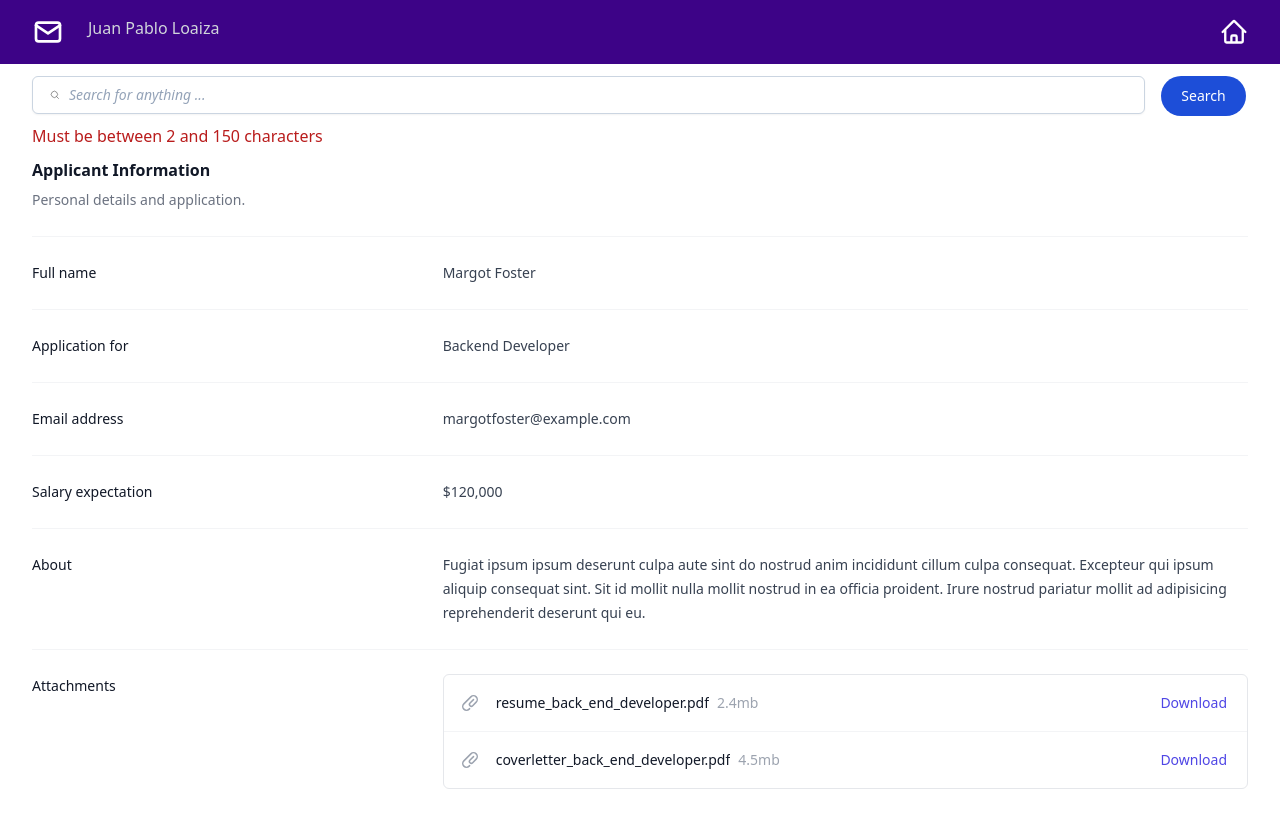
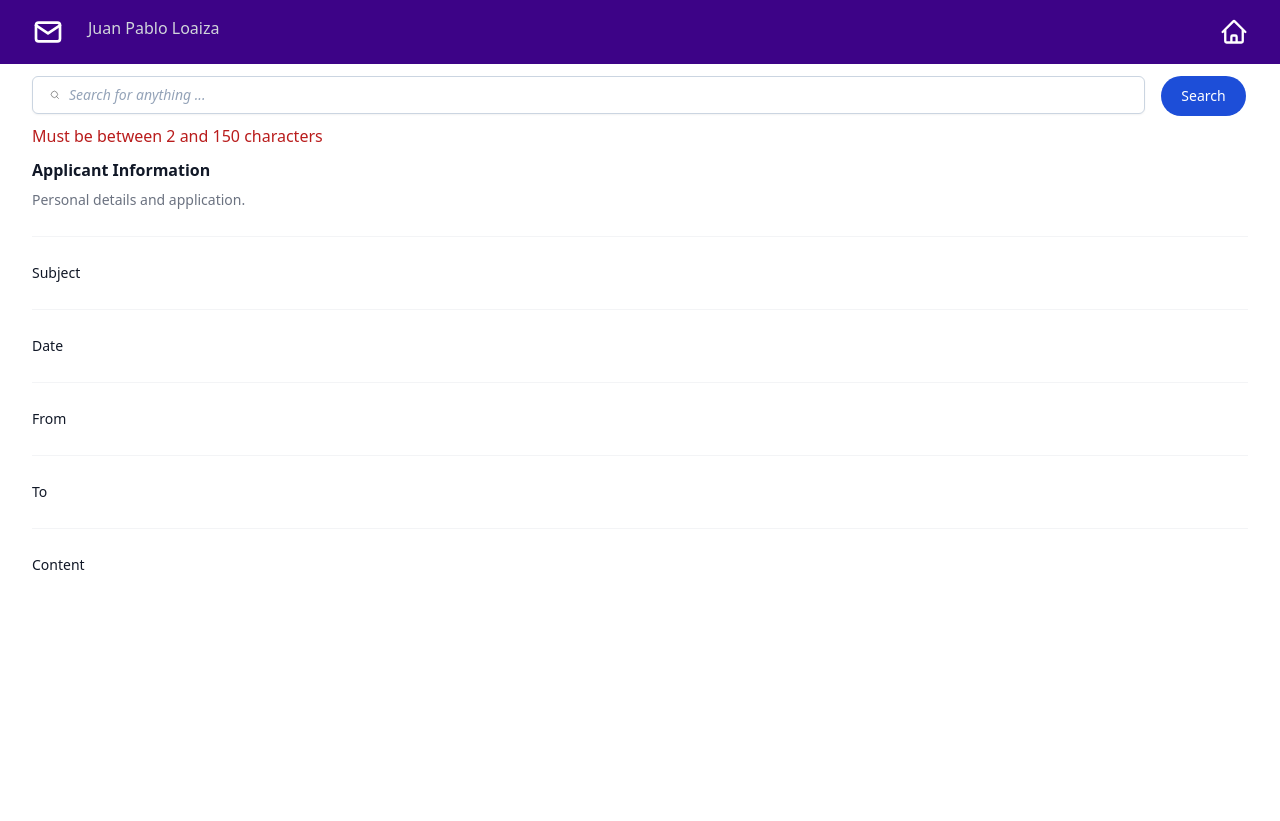
Before and after one commit to JuanPLoaizaC/mail_search, a Vue app in the folder Frontend/: page /mails/1 in a window 1280 px wide. After the commit the page ends 800 px from the top, so only its background shows below. Built offline with nearby package versions, Linux system fonts and the light colour scheme.

Commit message:
Showing the content of an email with the searched phrase in bold type

```diff
--- a/Frontend/src/components/Search.vue
+++ b/Frontend/src/components/Search.vue
@@ -6,12 +6,13 @@ import { useRouter } from "vue-router";
 
 const router = useRouter();
 const useEmail = useEmailStore();
-let { search, emailsList } = storeToRefs(useEmail);
+let { search, emailsList, emailSelected } = storeToRefs(useEmail);
 const { getData } = useGetData();
 
 const searchData = async () => {
   let data = await getData(search);
   emailsList.value = data.emails;
+  emailSelected.value = {};
   router.push("/mails");
 };
 
--- a/Frontend/src/stores/emails.js
+++ b/Frontend/src/stores/emails.js
@@ -4,6 +4,7 @@ import { defineStore } from 'pinia';
 export const useEmailStore = defineStore('email', () => {
   const search = ref('');
   const emailsList = ref([]);
+  const emailSelected = ref({});
 
-  return { search, emailsList };
+  return { search, emailsList, emailSelected };
 });
--- a/Frontend/src/views/ContentEmailView.vue
+++ b/Frontend/src/views/ContentEmailView.vue
@@ -1,14 +1,36 @@
 <script setup>
+import { onMounted } from 'vue';
 import { PaperClipIcon } from '@heroicons/vue/20/solid';
 import { useEmailStore } from '../stores/emails';
 import { storeToRefs } from 'pinia';
 
 const useEmail = useEmailStore();
-const { searchFlag } = storeToRefs(useEmail);
+const { search, emailSelected } = storeToRefs(useEmail);
+
+onMounted(() => {
+  highlightSearchTerm();
+});
 
 const backToEmails = () => {
-  searchFlag.value = true;
+  emailSelected.value = {};
 };
+
+const highlightSearchTerm = () => {
+  let ids = ['subject', 'date', 'from', 'to', 'content'];
+  for (let index = 0; index < ids.length; index++) {
+    const contentElement = document.getElementById(ids[index]);
+    if (contentElement) {
+      const content = contentElement.textContent;
+      const regex = new RegExp(`\\b(${search.value})\\b|(${search.value})`, 'gi');
+      contentElement.innerHTML = content.replace(
+        regex,
+        "<span class='font-bold'>$&</span>"
+      );
+    }
+  }
+};
+
+
 </script>
 
 <template>
@@ -20,55 +42,24 @@ const backToEmails = () => {
     <div class="mt-6 border-t border-gray-100">
       <dl class="divide-y divide-gray-100">
         <div class="px-4 py-6 sm:grid sm:grid-cols-3 sm:gap-4 sm:px-0">
-          <dt class="text-sm font-medium leading-6 text-gray-900">Full name</dt>
-          <dd class="mt-1 text-sm leading-6 text-gray-700 sm:col-span-2 sm:mt-0">Margot Foster</dd>
+          <dt class="text-sm font-medium leading-6 text-gray-900">Subject</dt>
+          <dd id="subject" class="mt-1 text-sm leading-6 text-gray-700 sm:col-span-2 sm:mt-0">{{ emailSelected.subject }}</dd>
         </div>
         <div class="px-4 py-6 sm:grid sm:grid-cols-3 sm:gap-4 sm:px-0">
-          <dt class="text-sm font-medium leading-6 text-gray-900">Application for</dt>
-          <dd class="mt-1 text-sm leading-6 text-gray-700 sm:col-span-2 sm:mt-0">Backend Developer</dd>
+          <dt class="text-sm font-medium leading-6 text-gray-900">Date</dt>
+          <dd id="date" class="mt-1 text-sm leading-6 text-gray-700 sm:col-span-2 sm:mt-0">{{ emailSelected.date }}</dd>
         </div>
         <div class="px-4 py-6 sm:grid sm:grid-cols-3 sm:gap-4 sm:px-0">
-          <dt class="text-sm font-medium leading-6 text-gray-900">Email address</dt>
-          <dd class="mt-1 text-sm leading-6 text-gray-700 sm:col-span-2 sm:mt-0">margotfoster@example.com</dd>
+          <dt class="text-sm font-medium leading-6 text-gray-900">From</dt>
+          <dd id="from" class="mt-1 text-sm leading-6 text-gray-700 sm:col-span-2 sm:mt-0">{{ emailSelected.from }}</dd>
         </div>
         <div class="px-4 py-6 sm:grid sm:grid-cols-3 sm:gap-4 sm:px-0">
-          <dt class="text-sm font-medium leading-6 text-gray-900">Salary expectation</dt>
-          <dd class="mt-1 text-sm leading-6 text-gray-700 sm:col-span-2 sm:mt-0">$120,000</dd>
+          <dt class="text-sm font-medium leading-6 text-gray-900">To</dt>
+          <dd id="to" class="mt-1 text-sm leading-6 text-gray-700 sm:col-span-2 sm:mt-0">{{ emailSelected.to }}</dd>
         </div>
         <div class="px-4 py-6 sm:grid sm:grid-cols-3 sm:gap-4 sm:px-0">
-          <dt class="text-sm font-medium leading-6 text-gray-900">About</dt>
-          <dd class="mt-1 text-sm leading-6 text-gray-700 sm:col-span-2 sm:mt-0">Fugiat ipsum ipsum deserunt culpa aute sint do nostrud anim incididunt cillum culpa consequat. Excepteur qui ipsum aliquip consequat sint. Sit id mollit nulla mollit nostrud in ea officia proident. Irure nostrud pariatur mollit ad adipisicing reprehenderit deserunt qui eu.</dd>
-        </div>
-        <div class="px-4 py-6 sm:grid sm:grid-cols-3 sm:gap-4 sm:px-0">
-          <dt class="text-sm font-medium leading-6 text-gray-900">Attachments</dt>
-          <dd class="mt-2 text-sm text-gray-900 sm:col-span-2 sm:mt-0">
-            <ul role="list" class="divide-y divide-gray-100 rounded-md border border-gray-200">
-              <li class="flex items-center justify-between py-4 pl-4 pr-5 text-sm leading-6">
-                <div class="flex w-0 flex-1 items-center">
-                  <PaperClipIcon class="h-5 w-5 flex-shrink-0 text-gray-400" aria-hidden="true" />
-                  <div class="ml-4 flex min-w-0 flex-1 gap-2">
-                    <span class="truncate font-medium">resume_back_end_developer.pdf</span>
-                    <span class="flex-shrink-0 text-gray-400">2.4mb</span>
-                  </div>
-                </div>
-                <div class="ml-4 flex-shrink-0">
-                  <a href="#" class="font-medium text-indigo-600 hover:text-indigo-500">Download</a>
-                </div>
-              </li>
-              <li class="flex items-center justify-between py-4 pl-4 pr-5 text-sm leading-6">
-                <div class="flex w-0 flex-1 items-center">
-                  <PaperClipIcon class="h-5 w-5 flex-shrink-0 text-gray-400" aria-hidden="true" />
-                  <div class="ml-4 flex min-w-0 flex-1 gap-2">
-                    <span class="truncate font-medium">coverletter_back_end_developer.pdf</span>
-                    <span class="flex-shrink-0 text-gray-400">4.5mb</span>
-                  </div>
-                </div>
-                <div class="ml-4 flex-shrink-0">
-                  <a href="#" class="font-medium text-indigo-600 hover:text-indigo-500">Download</a>
-                </div>
-              </li>
-            </ul>
-          </dd>
+          <dt class="text-sm font-medium leading-6 text-gray-900">Content</dt>
+          <dd id="content" class="mt-1 text-sm leading-6 text-gray-700 sm:col-span-2 sm:mt-0">{{ emailSelected.content }}</dd>
         </div>
       </dl>
     </div>
--- a/Frontend/src/views/EmailView.vue
+++ b/Frontend/src/views/EmailView.vue
@@ -5,9 +5,12 @@ import { useRouter } from "vue-router";
 
 const router = useRouter();
 const useEmail = useEmailStore();
-const { emailsList } = storeToRefs(useEmail);
+const { emailsList, emailSelected } = storeToRefs(useEmail);
 
-
+const redirectToContent = (email) => {
+  router.push(`mails/${email.message_id}`);
+  emailSelected.value = email;
+};
 </script>
 
 <template>
@@ -45,7 +48,7 @@ const { emailsList } = storeToRefs(useEmail);
               </tr>
             </thead>
             <tbody class="divide-y divide-gray-200">
-              <tr class="hover:bg-slate-100"  v-for="email in emailsList" :key="email.message_id">
+              <tr class="hover:bg-slate-100"  v-for="email in emailsList" :key="email.message_id" @click="redirectToContent({ ... email })">
                 <td class="px-6 py-4 text-sm font-medium text-gray-800 whitespace-nowrap">
                   {{ email.date }}
                 </td>
```
